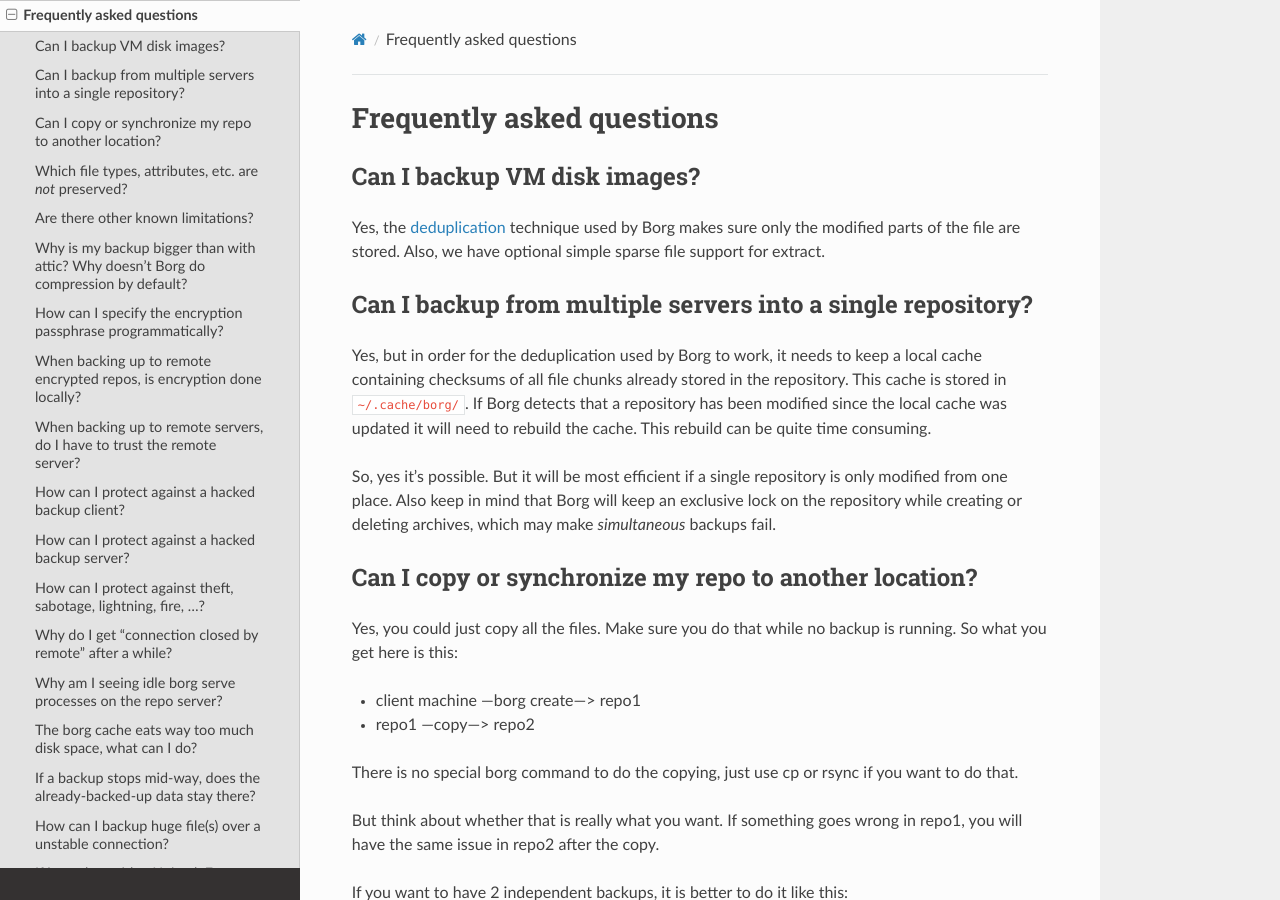
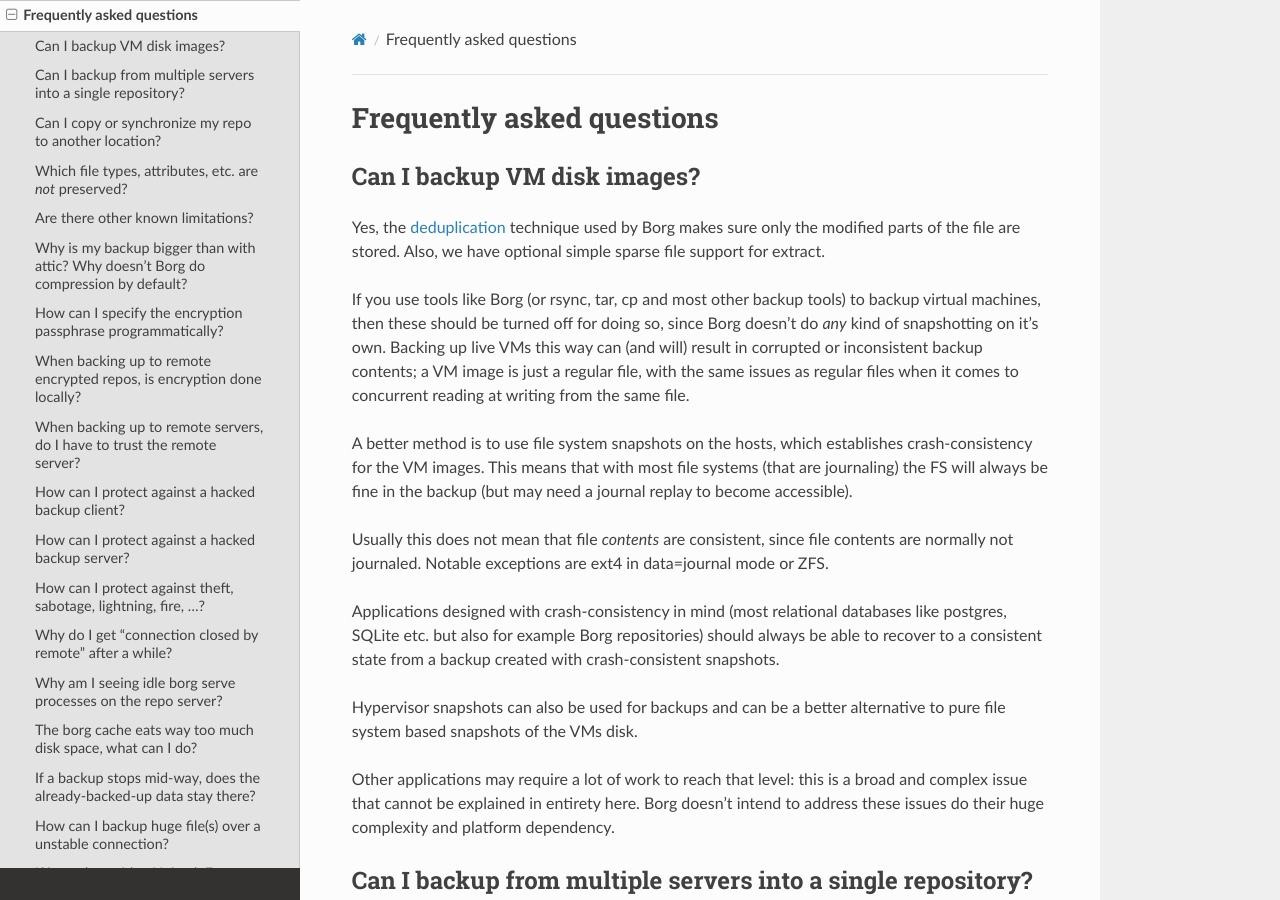
Before and after one commit to borgbackup/borg, a Sphinx documentation site: the page built from docs/faq.rst, in a window 1280 px wide and 900 px high. Built offline with Sphinx 7.4.7 and the Read the Docs theme 2.0.0, drawn with Linux system fonts in a browser that asks for light colours; pages that are not in the unit, such as notebooks, are missing from menus; the version number could not be read and is left out.

Commit message:
Clarify FAQ regarding backup of virtual machines

```diff
--- a/docs/faq.rst
+++ b/docs/faq.rst
@@ -11,6 +11,33 @@
 Yes, the `deduplication`_ technique used by
 |project_name| makes sure only the modified parts of the file are stored.
 Also, we have optional simple sparse file support for extract.
+
+If you use tools like Borg (or rsync, tar, cp and most other backup tools) to backup
+virtual machines, then these should be turned off for doing so, since Borg doesn't do
+*any* kind of snapshotting on it's own. Backing up live VMs this way can (and will)
+result in corrupted or inconsistent backup contents; a VM image is just a regular file,
+with the same issues as regular files when it comes to concurrent reading at writing from
+the same file.
+
+A better method is to use file system snapshots on the hosts, which establishes
+crash-consistency for the VM images. This means that with most file systems
+(that are journaling) the FS will always be fine in the backup (but may need a
+journal replay to become accessible).
+
+Usually this does not mean that file *contents* are consistent, since file contents
+are normally not journaled. Notable exceptions are ext4 in data=journal mode or ZFS.
+
+Applications designed with crash-consistency in mind (most relational databases
+like postgres, SQLite etc. but also for example Borg repositories) should always
+be able to recover to a consistent state from a backup created with
+crash-consistent snapshots.
+
+Hypervisor snapshots can also be used for backups and can be a better alternative to
+pure file system based snapshots of the VMs disk.
+
+Other applications may require a lot of work to reach that level: this is a broad
+and complex issue that cannot be explained in entirety here. Borg doesn't intend
+to address these issues do their huge complexity and platform dependency.
 
 Can I backup from multiple servers into a single repository?
 ------------------------------------------------------------
```
